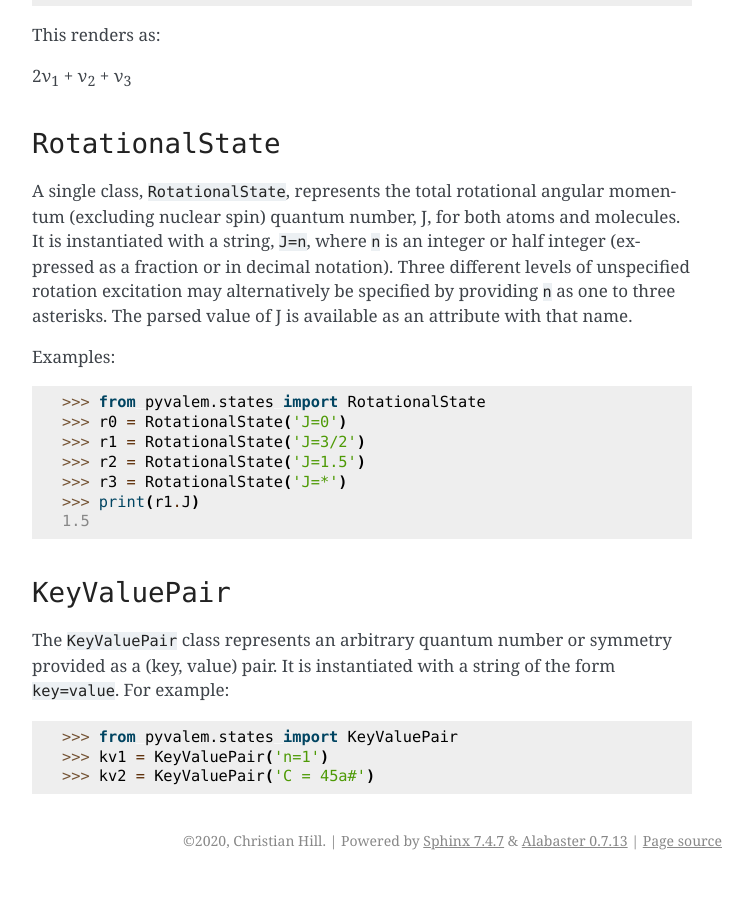
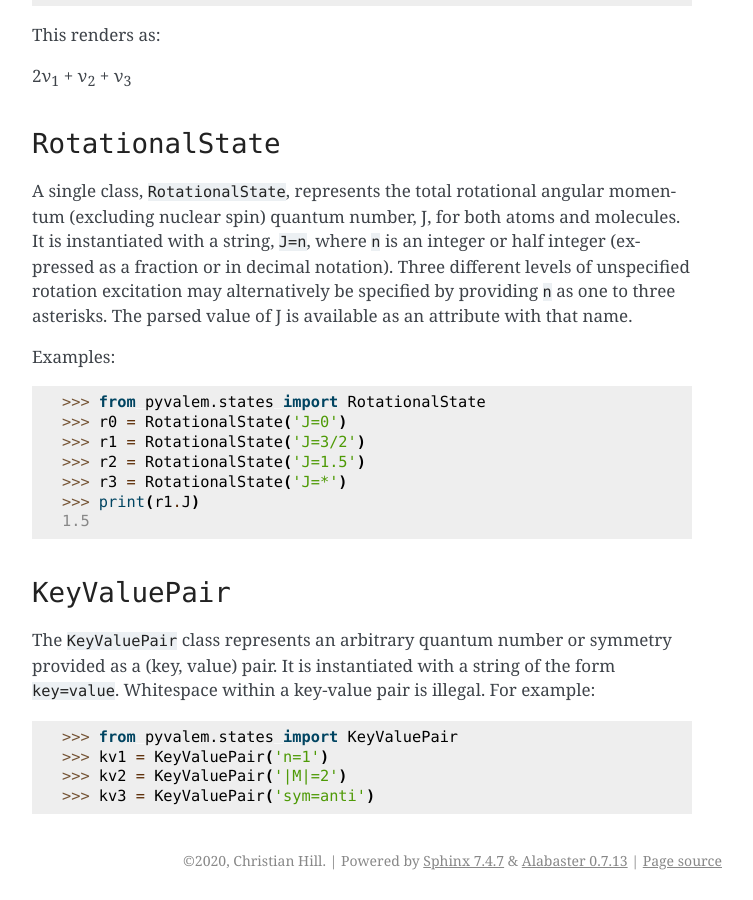
Before and after one commit to xnx/pyvalem, a Sphinx documentation site: the page built from doc/states.rst, in a window 1280 px wide and 900 px high, scrolled down 5393 px. Shown: the whole window, without its empty margins (388-1141 px from the left). Built offline with Sphinx 7.4.7, drawn with Linux system fonts in a browser that asks for light colours.

Commit message:
Forbid whitespace in key-value pairs, allow whitespace to delimit states in StatefulSpecies

```diff
--- a/doc/states.rst
+++ b/doc/states.rst
@@ -321,10 +321,12 @@ Examples:
 
 The ``KeyValuePair`` class represents an arbitrary quantum number or symmetry provided
 as a (key, value) pair. It is instantiated with a string of the form ``key=value``.
+Whitespace within a key-value pair is illegal.
 For example:
 
 .. code-block:: pycon
 
     >>> from pyvalem.states import KeyValuePair
     >>> kv1 = KeyValuePair('n=1')
-    >>> kv2 = KeyValuePair('C = 45a#')
+    >>> kv2 = KeyValuePair('|M|=2')
+    >>> kv3 = KeyValuePair('sym=anti')
--- a/setup.py
+++ b/setup.py
@@ -8,7 +8,7 @@ long_description = (root / "README.rst").read_text(encoding="utf-8")
 
 setup(
     name="pyvalem",
-    version="2.5.3",
+    version="2.5.4",
     description="A package for managing simple chemical species and states",
     long_description=long_description,
     long_description_content_type="text/x-rst",
```
Also changed, not shown: doc/stateful_species.rst (+5 -4 lines), 4 other files.
